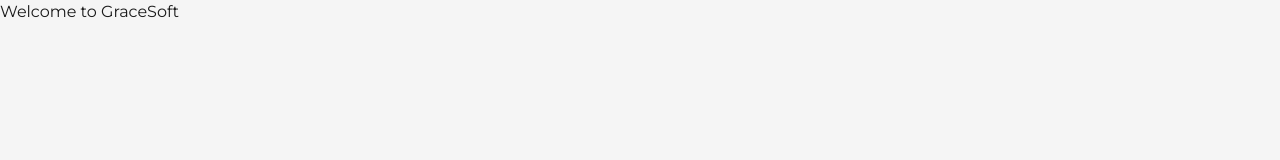
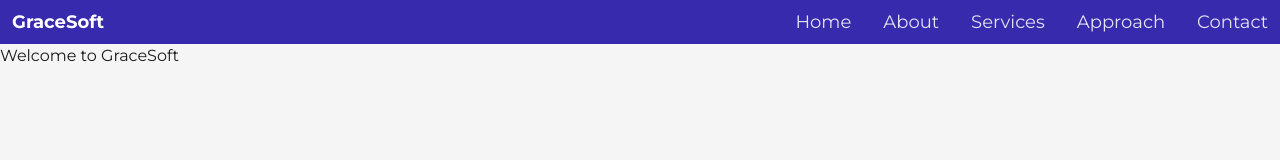
Before and after one commit to davinaleong/gracesoft-website, an Astro site: page / in a window 1280 px wide. Built offline with nearby package versions, Linux system fonts and the light colour scheme; Astro itself is replaced by a stand-in of ours; a web font is replaced by a local one.

Commit message:
WIP Header

```diff
--- a/src/layouts/BaseLayout.astro
+++ b/src/layouts/BaseLayout.astro
@@ -20,6 +20,18 @@ const pageTitle =
 		<title>{pageTitle}</title>
 	</head>
 	<body>
+        <header class="flex justify-between gap-4 text-white bg-gs-purple-600">
+            <a href="/" class="text-lg font-bold px-3 py-2 hover:opacity-70">GraceSoft</a>
+
+            <nav class="flex items-center gap-2">
+                <a href="/" class="text-lg px-3 py-2 text-gs-purple-100 hover:opacity-70">Home</a>
+                <a href="/about" class="text-lg px-3 py-2 text-gs-purple-100 hover:opacity-70">About</a>
+                <a href="/services" class="text-lg px-3 py-2 text-gs-purple-100 hover:opacity-70">Services</a>
+                <a href="/approach" class="text-lg px-3 py-2 text-gs-purple-100 hover:opacity-70">Approach</a>
+                <a href="/contact" class="text-lg px-3 py-2 text-gs-purple-100 hover:opacity-70">Contact</a>
+            </nav>
+        </header>
+
 		<slot/>
 	</body>
 </html>
```
